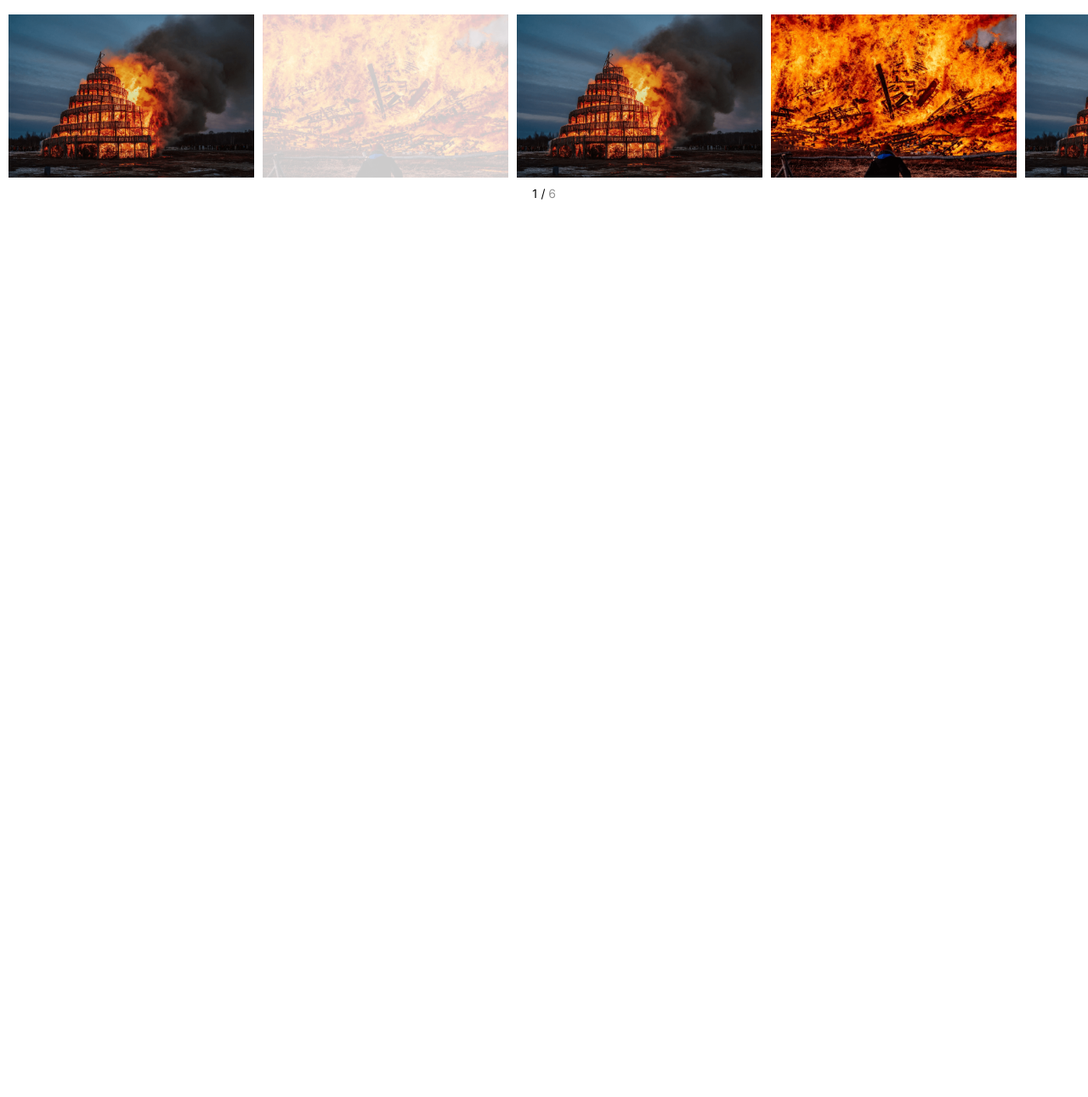
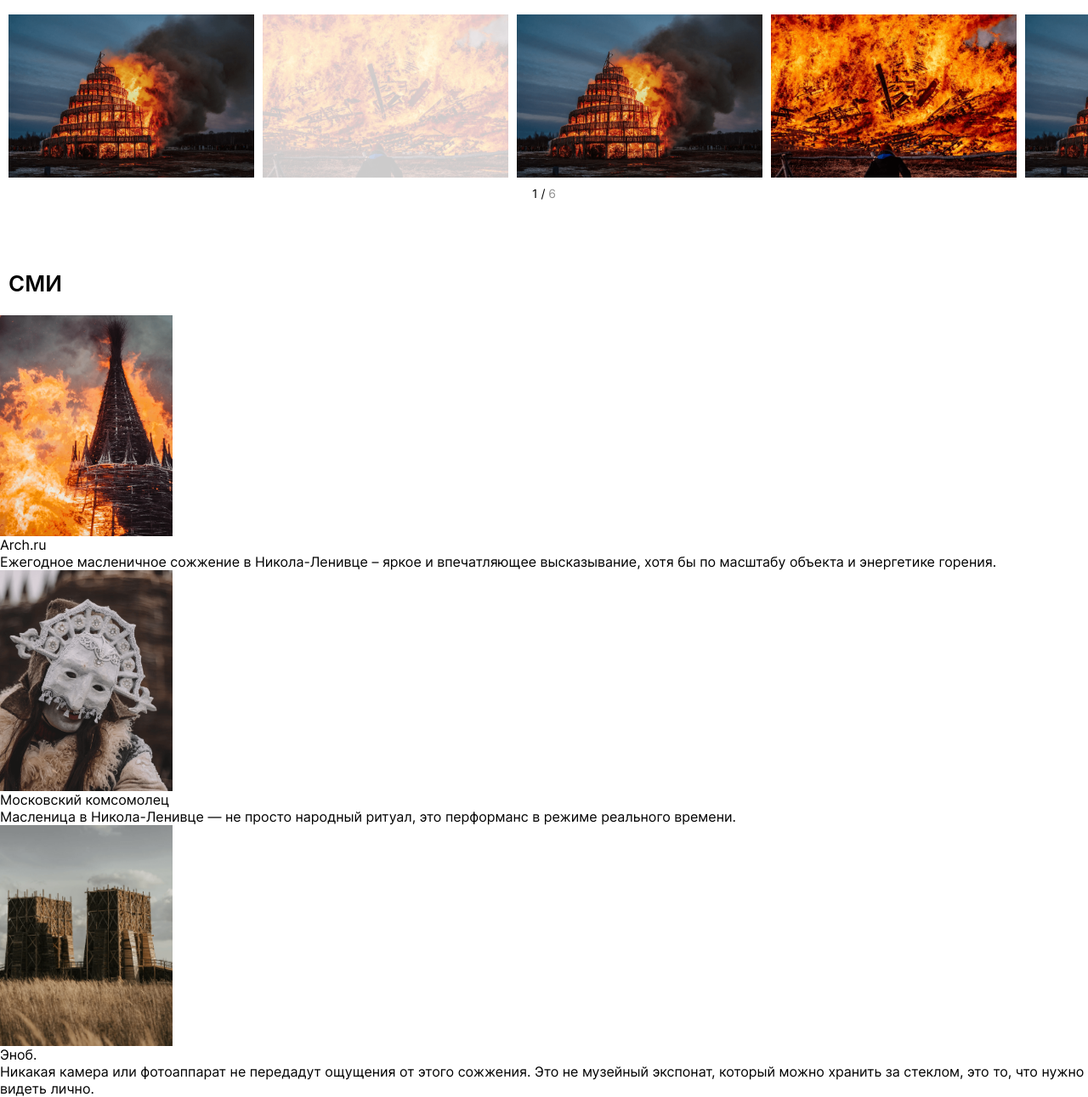
Before and after one commit to forst09/maslenitsa, a website: page src/index.html in a window 1280 px wide. Shown: the part 1577-2868 px from the top of the page at 85% size. Before the commit the page ends 1814 px from the top, so only its background shows below. Drawn offline with nearby package versions, Linux system fonts and the light colour scheme; files that its build step writes are made by us from their sources; a web font is replaced by a local one.

Commit message:
add massmedia layout

```diff
--- a/gulp/version.json
+++ b/gulp/version.json
@@ -1,3 +1,3 @@
 {
-    "main": "20230305153838"
+    "main": "20230305160726"
 }
--- a/src/index.html
+++ b/src/index.html
@@ -130,6 +130,41 @@
     </section>
     <!-- end gallery -->
 
+    <!-- start massmedia -->
+    <section class="massmedia">
+        <div class="wrapper">
+            <h2 class="title">СМИ</h2>
+        </div>
+        <div class="wrapper-scroll-mobile massmedia__wrapper">
+            <div class="card">
+                <div class="photo card__photo">
+                    <img src="img/massmedia/massmedia-1.jpeg" alt="photo-1">
+                </div>
+                <div class="card__name">Arch.ru</div>
+                <div class="card__text">Ежегодное масленичное сожжение в Никола-Ленивце – яркое и впечатляющее
+                    высказывание, хотя бы по масштабу объекта и энергетике горения.</div>
+            </div>
+            <div class="card">
+                <div class="photo card__photo">
+                    <img src="img/massmedia/massmedia-2.jpeg" alt="photo-2">
+                </div>
+                <div class="card__name">Московский комсомолец</div>
+                <div class="card__text">Масленица в Никола-Ленивце — не просто народный ритуал, это перформанс в режиме
+                    реального времени.</div>
+            </div>
+            <div class="card">
+                <div class="photo card__photo">
+                    <img src="img/massmedia/massmedia-3.jpeg" alt="photo-3">
+                </div>
+                <div class="card__name">Эноб.</div>
+                <div class="card__text">Никакая камера или фотоаппарат не передадут ощущения от этого сожжения. Это не
+                    музейный экспонат, который можно хранить за стеклом, это то, что нужно видеть лично.</div>
+            </div>
+        </div>
+    </section>
+    <!-- end massmedia -->
+
+
     @@include('html/footer.html',{})
 
     <script src="https://cdn.jsdelivr.net/npm/swiper@9/swiper-bundle.min.js"></script>
--- a/src/scss/style.scss
+++ b/src/scss/style.scss
@@ -366,3 +366,11 @@ svg {
 }
 
 /*end gallery*/
+
+/*start massmedia*/
+.card__photo {
+    width: 203px;
+    height: 260px;
+}
+
+/*end massmedia*/
```
Also changed, not shown: dist/css/style.css, dist/img/massmedia/massmedia-1.jpeg (added), dist/img/massmedia/massmedia-2.jpeg (added), dist/img/massmedia/massmedia-3.jpeg (added), dist/img/massmedia/ьфыыьувшф-1.jpeg (added), dist/index.html, src/img/massmedia/massmedia-1.jpeg (added), src/img/massmedia/massmedia-2.jpeg (added), src/img/massmedia/massmedia-3.jpeg (added), 4 other files.
